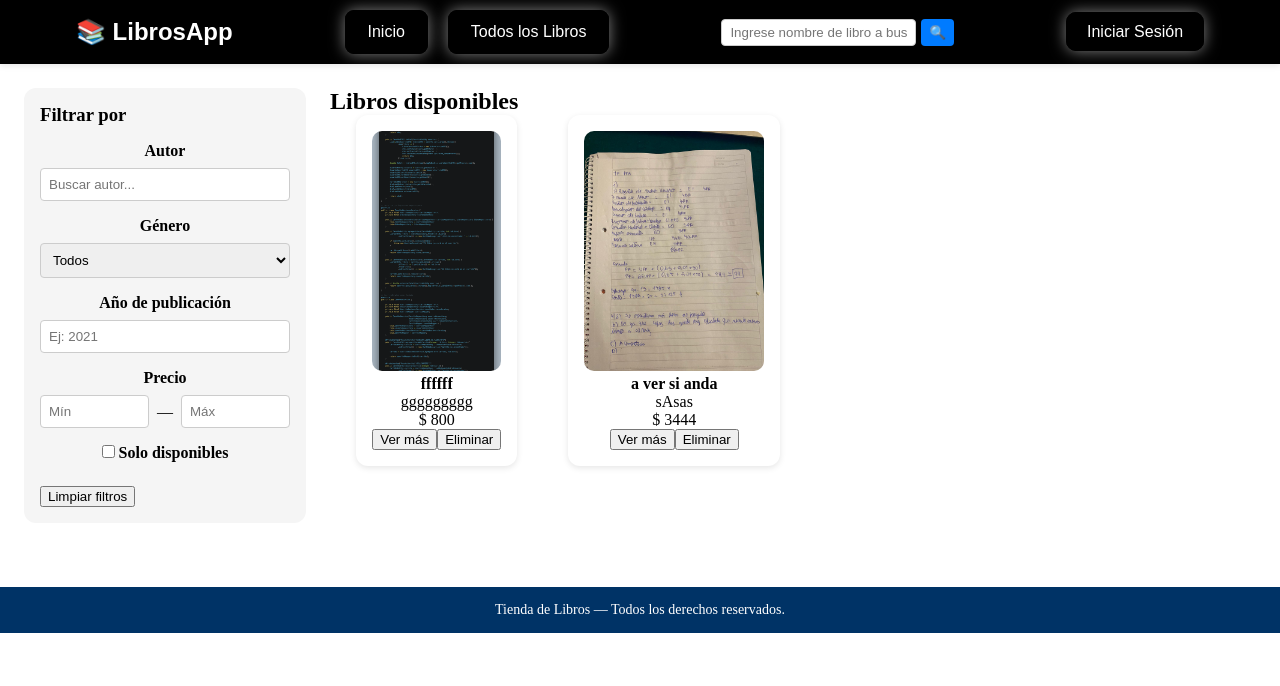
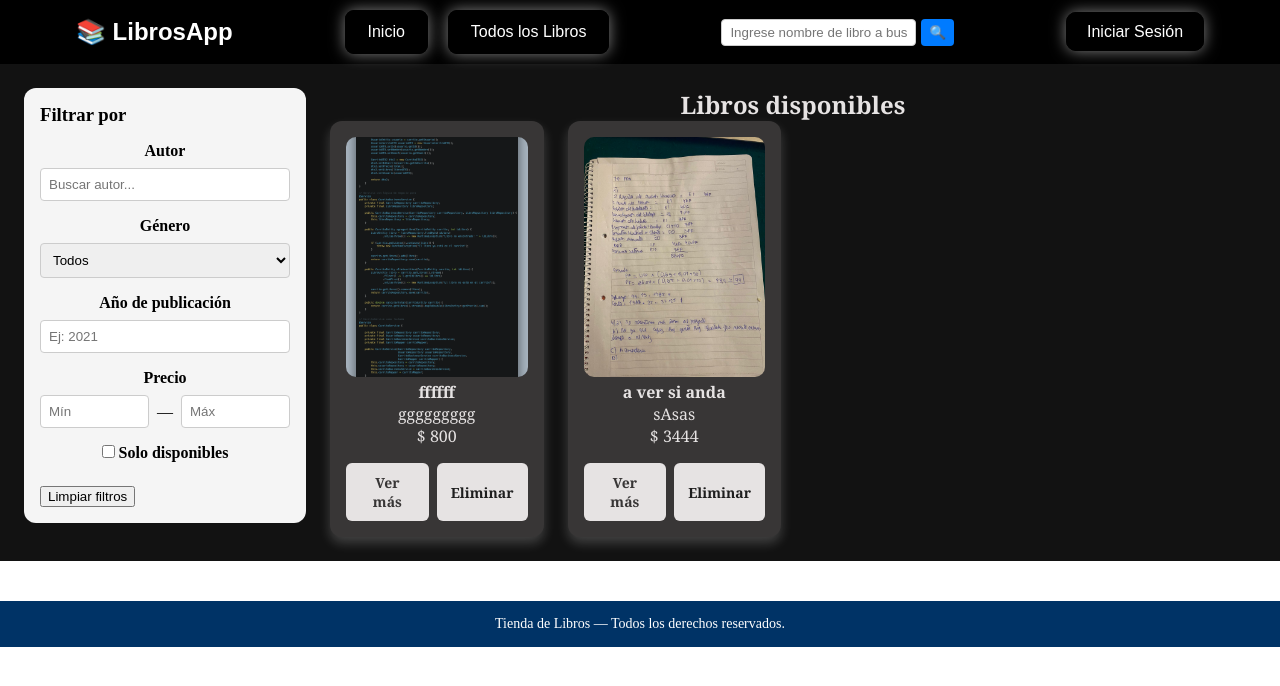
Before and after one commit to JuanAmalfi/TpFinalProgramacion4, an Angular app in the folder tpFinal/: page /libro-list in a window 1280 px wide. Shown: the top 686 px of the page. Built offline with nearby package versions, Linux system fonts and the light colour scheme; data requests are answered from the project's data file.

Commit message:
Agregué estilo al apartado de todos los libros

```diff
--- a/tpFinal/src/app/components/libro/libro-list/libro-list.css
+++ b/tpFinal/src/app/components/libro/libro-list/libro-list.css
@@ -2,6 +2,7 @@
   display: flex;
   gap: 1.5rem;
   padding: 1.5rem;
+  background-color: #121212;
 }
 
 .sidebar-filtros {
@@ -93,3 +94,61 @@
 :host ::ng-deep .precio-range input[type="number"] {
   -moz-appearance: textfield;
 }
+
+.card-libro{
+  background-color: #383636;
+  box-shadow: 0 6px 12px 0 rgba(255, 255, 255, 0.2);
+}
+
+.card-libro p, .card-libro h4{
+  color: #e6e3e3;
+  font-family:Cambria, Cochin, Georgia, Times, 'Times New Roman', serif;
+}
+
+.lista-libros h2{
+  display: flex;
+  justify-content: center;
+  color: #e6e3e3;
+  font-family:Cambria, Cochin, Georgia, Times, 'Times New Roman', serif;
+}
+
+.btn{
+  padding: 8px 12px;
+  border-radius: 6px;
+  cursor: pointer;
+  font-size: 14px;
+  font-weight: 600;
+  border: 2px solid transparent;
+  transition: all 0.2s ease-out;
+
+  font-family: Cambria, Cochin, Georgia, Times, 'Times New Roman', serif;
+}
+
+.btn-primary {
+  background-color: #e6e3e3;
+  color: #383636;
+}
+
+.btn-primary:hover {
+  background-color: #FFFFFF;
+  color: #1E1E1E;
+  transform: translateY(-2px);
+  box-shadow: 0 4px 8px rgba(0,0,0,0.2);
+}
+
+.btn-eliminar {
+  background-color: #e6e3e3;
+  color: #1E1E1E;
+}
+
+.btn-eliminar:hover {
+  transform: translateY(-2px);
+  background-color: #FFFFFF;
+}
+
+.acciones-admin {
+  display: flex;
+  justify-content: space-around;
+  gap: 8px;
+  margin-top: 1rem;
+}
--- a/tpFinal/src/app/components/libro/libro-list/libro-list.html
+++ b/tpFinal/src/app/components/libro/libro-list/libro-list.html
@@ -66,8 +66,8 @@
 
           <!-- Botones administrativos -->
           <div class="acciones-admin">
-            <button (click)="verDetalle(libro.id!); $event.stopPropagation()">Ver más</button>
-            <button class="btn-eliminar" (click)="eliminar(libro.id!); $event.stopPropagation()">Eliminar</button>
+            <button class="btn btn-primary" (click)="verDetalle(libro.id!); $event.stopPropagation()">Ver más</button>
+            <button class="btn btn-eliminar" (click)="eliminar(libro.id!); $event.stopPropagation()">Eliminar</button>
           </div>
         </div>
       }
```
